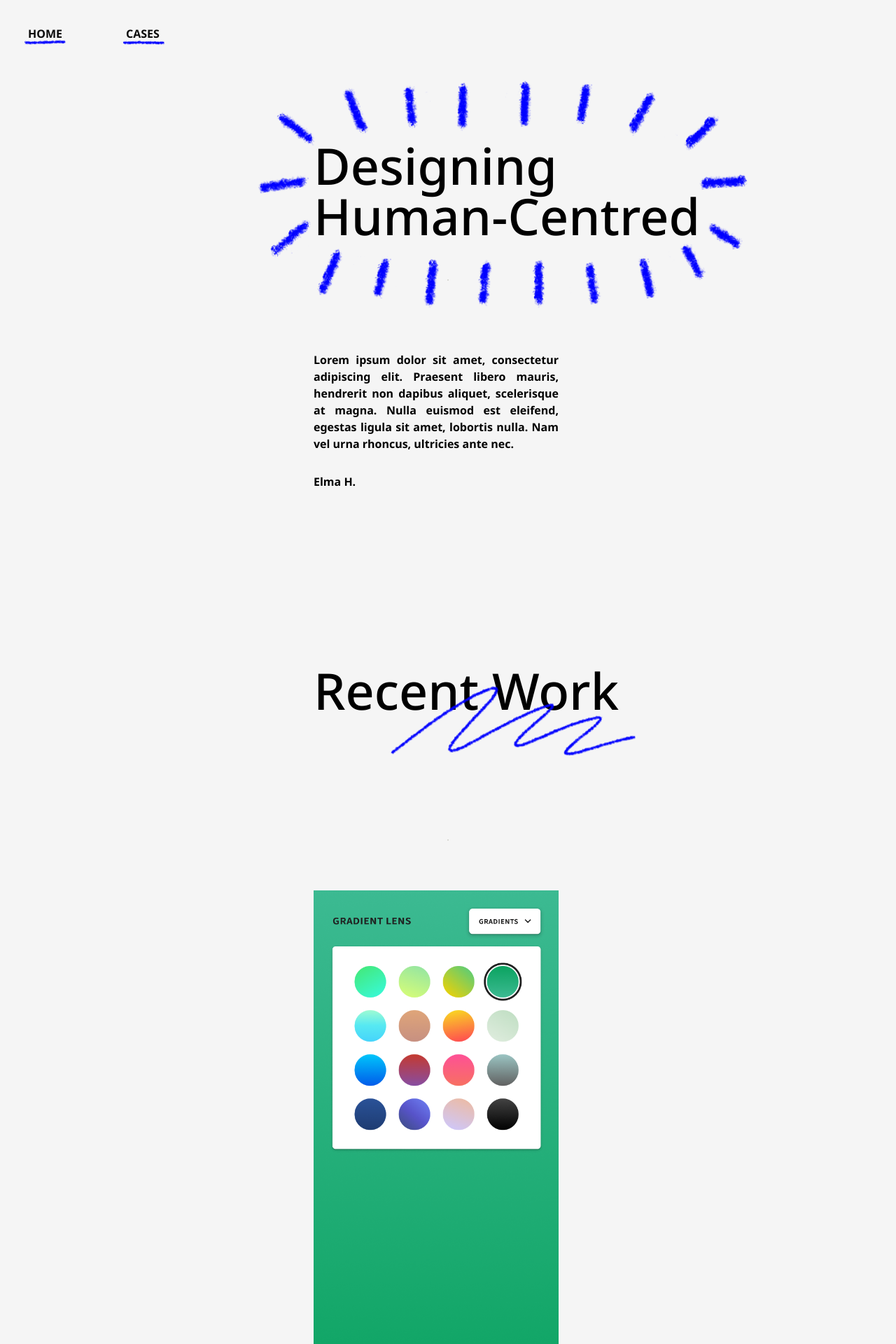
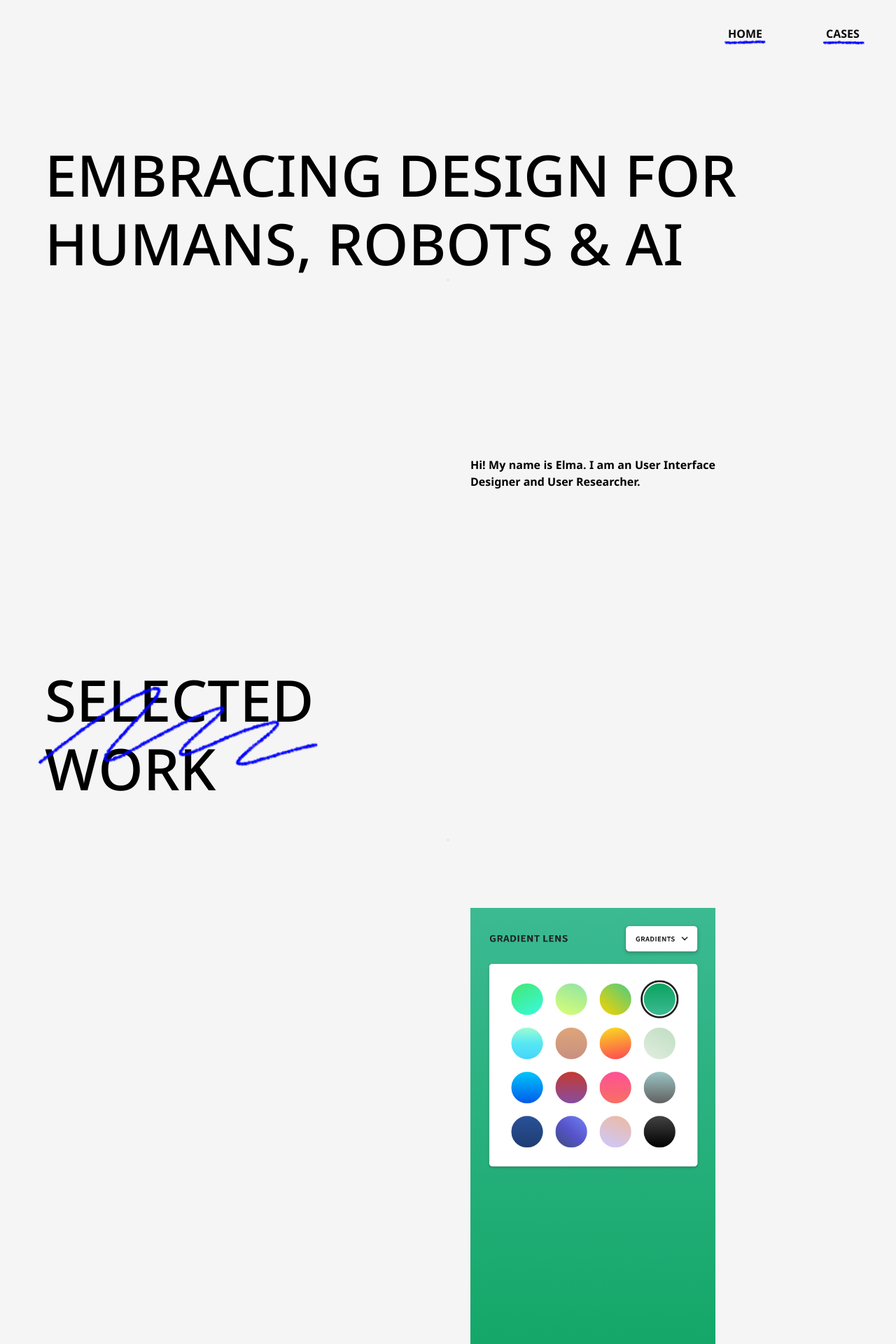
Before and after one commit to ElmaHarmsen/portfolio__2024, a Vue app: page / in a window 1280 px wide. Shown: the top 1920 px of the page at 70% size. Built offline with nearby package versions, Linux system fonts and the light colour scheme.

Commit message:
Design layout changes

```diff
--- a/src/App.vue
+++ b/src/App.vue
@@ -11,9 +11,10 @@ import { RouterView } from 'vue-router'
 @import './assets/fonts.css';
 
 h1 {
-  font-size: 72px;
-  text-transform: capitalize;
+  font-size: 52px;
+  line-height: 1.2;
   font-family: 'NotoSans-Medium';
+  text-transform: uppercase;
 }
 
 h2 {
@@ -27,4 +28,18 @@ p {
   font-family: 'NotoSans-Bold';
   text-align: justify;
 }
+
+@media (min-width: 1024px) {
+  h1 {
+    font-size: 82px;
+  }
+
+  h2 {
+    font-size: 16px;
+  }
+
+  p {
+    font-size: 16px;
+  }
+}
 </style>
--- a/src/assets/main.scss
+++ b/src/assets/main.scss
@@ -21,27 +21,57 @@
 
 .section-grid {
   display: grid;
-  grid-template-columns: 10% 1fr 5%;
-  grid-template-rows: 300px auto 150px 1fr;
+  grid-template-columns: 15% 1fr 15%;
+  grid-template-rows: 150px auto 150px 1fr 150px;
   min-height: 100vh;
+
+  &__title {
+    grid-column: 2;
+    grid-row-start: 2;
+    display: flex;
+    flex-flow: column nowrap;
+  }
+
+  &__content {
+    grid-column: 2;
+    grid-row-start: 4;
+    width: 100%;
+    display: flex;
+    flex-flow: column nowrap;
+    row-gap: 150px;
+
+    .content-item {
+      display: flex;
+      flex-flow: column nowrap;
+      row-gap: 30px;
+
+      &__heading {
+        text-transform: uppercase;
+      }
+    }
+
+    p {
+      text-align: justify;
+      background-color: var(--bg-white);
+    }
+  }
 }
 
 @media (min-width: 1024px) {
   .section-grid {
     display: grid;
-    grid-template-columns: 35% 1fr 5%;
-    grid-template-rows: 150px auto 250px 1fr 150px;
+    grid-template-columns: 5% 1fr 5% 1fr 5%;
+    grid-template-rows: 150px auto 150px 1fr 150px;
     min-height: 100vh;
 
     &__title {
       grid-column: 2;
       grid-row-start: 2;
-      display: flex;
-      flex-flow: column nowrap;
+      width: 100%;
     }
 
     &__content {
-      grid-column: 2;
+      grid-column: 4;
       grid-row-start: 4;
       width: 350px;
       display: flex;
--- a/src/components/AboutSection.vue
+++ b/src/components/AboutSection.vue
@@ -1,7 +1,10 @@
 <template>
   <section class="section-grid" id="about-section">
     <div class="section-grid__title">
-      <h1>A Little About Me</h1>
+      <h1>
+        A Little <br />
+        About Me
+      </h1>
       <img class="line-image" src="../assets/imgs/about-me.png" alt="circle over about me" />
     </div>
     <div class="section-grid__content">
@@ -35,8 +38,14 @@
 
 <style lang="scss" scoped>
 .line-image {
-  width: 350px;
-  transform: translateX(220px) translateY(-30px);
-  position: absolute;
+  width: 100%;
+}
+
+@media (min-width: 1024px) {
+  .line-image {
+    width: 450px;
+    transform: translateX(-30px) translateY(60px);
+    position: absolute;
+  }
 }
 </style>
--- a/src/components/ContactSection.vue
+++ b/src/components/ContactSection.vue
@@ -1,5 +1,5 @@
 <template>
-  <section class="footer-grid" id="contact-section">
+  <section class="section-grid" id="contact-section">
     <div class="section-grid__title">
       <h1>Say Hello</h1>
       <img
@@ -22,10 +22,15 @@
             <p>github/ElmaHarmsen</p>
           </div>
         </a>
+        <a
+          href="https://drive.google.com/file/d/1UZjNtQ9nmxyYSvrw8UkutdDfxknvxHN2/view?usp=sharing"
+          target="_blank"
+        >
           <div class="container">
             <img class="line-image" src="../assets/imgs/contact-links.png" alt="list item line" />
-          <p>drive.google/Resume</p>
+            <p>drive.google/resume</p>
           </div>
+        </a>
         <div class="container">
           <img class="line-image" src="../assets/imgs/contact-links.png" alt="list item line" />
           <p>elmaharmsen01@gmail.com</p>
@@ -37,14 +42,43 @@
 
 <style lang="scss" scoped>
 .line-image {
+  width: 20px;
+  // transform: translateX(-50px) translateY(10px);
+  // position: absolute;
+}
+
+.say-hello-image {
+  width: 100%;
+  // transform: translateX(-15px) translateY(80px);
+  // position: absolute;
+}
+
+.footer-grid {
+  display: grid;
+  grid-template-columns: 15% 1fr 15%;
+  grid-template-rows: 150px auto 150px 1fr 150px;
+
+  &__content {
+    grid-column: 2;
+    grid-row-start: 2;
+
+    .container {
+      display: flex;
+      flex-flow: column nowrap;
+    }
+  }
+}
+
+@media (min-width: 1024px) {
+  .line-image {
     width: 30px;
     transform: translateX(-50px) translateY(10px);
     position: absolute;
   }
 
   .say-hello-image {
-  width: 350px;
-  transform: translateX(-15px) translateY(80px);
+    width: 450px;
+    transform: translateX(20px) translateY(90px);
     position: absolute;
   }
 
@@ -67,4 +101,5 @@
       transform: translateX(50px);
     }
   }
+}
 </style>
--- a/src/components/DailyUIShowcase.vue
+++ b/src/components/DailyUIShowcase.vue
@@ -45,7 +45,7 @@
 <style lang="scss" scoped>
 .line-image {
   width: 400px;
-  transform: translateX(-40px) translateY(-60px);
+  transform: translateX(-40px) translateY(-50px);
   position: absolute;
 }
 
--- a/src/components/ExperienceSection.vue
+++ b/src/components/ExperienceSection.vue
@@ -1,7 +1,10 @@
 <template>
   <section class="section-grid" id="experience-section">
     <div class="section-grid__title">
-      <h1>Recent Work</h1>
+      <h1>
+        Selected <br />
+        Work
+      </h1>
       <img
         class="line-image"
         src="../assets/imgs/recent-work.png"
@@ -39,9 +42,9 @@
 
 <style lang="scss" scoped>
 .line-image {
-  width: 350px;
-  transform: translateX(110px) translateY(30px);
-  position: absolute;
+  width: 100%;
+  transform: translateX(0px) translateY(-50px);
+  position: relative;
 }
 
 .content-item {
@@ -50,7 +53,7 @@
   row-gap: 30px;
 
   &__image {
-    width: 350px;
+    width: 100%;
   }
 
   &__heading {
@@ -59,6 +62,20 @@
 
   &__arrow {
     width: 150px;
+  }
+}
+
+@media (min-width: 1024px) {
+  .line-image {
+    width: 400px;
+    transform: translateX(-10px) translateY(30px);
+    position: absolute;
+  }
+
+  .content-item {
+    &__image {
+      width: 350px;
+    }
   }
 }
 
--- a/src/components/HelloExperience.vue
+++ b/src/components/HelloExperience.vue
@@ -2,8 +2,8 @@
   <section class="landing-grid">
     <div class="landing-grid__title">
       <h1>
-        Design<br />
-        & UX
+        Designing <br />
+        Human-Centred
       </h1>
     </div>
   </section>
@@ -62,4 +62,39 @@
     }
   }
 }
+
+@media (min-width: 1024px) {
+  .landing-grid {
+    display: grid;
+    grid-template-columns: 5% 1fr 5% 1fr 5%;
+    grid-template-rows: 200px auto 100px 1fr 100px;
+    min-height: 100vh;
+
+    &__title {
+      grid-column: 2 / span 3;
+      grid-row: 3;
+    }
+
+    &__content {
+      grid-column: 4;
+      grid-row-start: 4;
+      width: 350px;
+
+      .content-item {
+        display: flex;
+        flex-flow: column nowrap;
+        justify-content: end;
+        row-gap: 30px;
+        height: 100%;
+      }
+    }
+    .image-container {
+      position: absolute;
+      right: calc(30% + 350px + 100px);
+      grid-column: 2;
+      grid-row: 3 / span 3;
+      align-self: end;
+    }
+  }
+}
 </style>
--- a/src/components/HelloWorld.vue
+++ b/src/components/HelloWorld.vue
@@ -2,23 +2,18 @@
   <section class="landing-grid">
     <div class="landing-grid__title">
       <h1>
-        Designing <br />
-        Human-Centred
+        Embracing Design for <br />
+        Humans, Robots & AI
       </h1>
-      <img
+      <!-- <img
         class="line-image"
         src="../assets/imgs/hello-world.png"
         alt="circle over designing human-centred"
-      />
+      /> -->
     </div>
     <div class="landing-grid__content">
       <div class="content-item">
-        <p>
-          Lorem ipsum dolor sit amet, consectetur adipiscing elit. Praesent libero mauris, hendrerit
-          non dapibus aliquet, scelerisque at magna. Nulla euismod est eleifend, egestas ligula sit
-          amet, lobortis nulla. Nam vel urna rhoncus, ultricies ante nec.
-        </p>
-        <p>Elma H.</p>
+        <p>Hi! My name is Elma. I am an User Interface Designer and User Researcher.</p>
       </div>
     </div>
   </section>
@@ -33,19 +28,19 @@
 
 .landing-grid {
   display: grid;
-  grid-template-columns: 35% 1fr 5%;
+  grid-template-columns: 5% 1fr 5%;
   grid-template-rows: 200px auto 100px 1fr 100px;
   min-height: 100vh;
 
   &__title {
     grid-column: 2;
-    grid-row-start: 2;
+    grid-row-start: 3;
   }
 
   &__content {
     grid-column: 2;
     grid-row-start: 4;
-    width: 350px;
+    width: 200px;
 
     .content-item {
       display: flex;
@@ -61,10 +56,40 @@
     grid-column: 2;
     grid-row: 3 / span 3;
     align-self: end;
+  }
+}
 
-    &__figure {
-      height: 350px;
-      grid-column-start: 2;
+@media (min-width: 1024px) {
+  .landing-grid {
+    display: grid;
+    grid-template-columns: 5% 1fr 5% 1fr 5%;
+    grid-template-rows: 200px auto 100px 1fr 100px;
+    min-height: 100vh;
+
+    &__title {
+      grid-column: 2 / span 3;
+      grid-row: 3;
+    }
+
+    &__content {
+      grid-column: 4;
+      grid-row-start: 4;
+      width: 350px;
+
+      .content-item {
+        display: flex;
+        flex-flow: column nowrap;
+        justify-content: end;
+        row-gap: 30px;
+        height: 100%;
+      }
+    }
+    .image-container {
+      position: absolute;
+      right: calc(30% + 350px + 100px);
+      grid-column: 2;
+      grid-row: 3 / span 3;
+      align-self: end;
     }
   }
 }
--- a/src/components/MainNavigation.vue
+++ b/src/components/MainNavigation.vue
@@ -64,7 +64,7 @@ const scrollIntoView = (id) => {
 .main-navigation {
   position: absolute;
   top: 40px;
-  left: 40px;
+  right: 40px;
 
   &__button {
     cursor: pointer;
--- a/src/components/RobotAIResearch.vue
+++ b/src/components/RobotAIResearch.vue
@@ -1,7 +1,10 @@
 <template>
   <section class="section-grid" id="research-section">
     <div class="section-grid__title">
-      <h1>Robot-AI Research</h1>
+      <h1>
+        Robot-AI <br />
+        Research
+      </h1>
       <img
         class="line-image"
         src="../assets/imgs/robot-ai.png"
@@ -78,8 +81,8 @@
 
 <style lang="scss" scoped>
 .line-image {
-  width: 350px;
-  transform: translateX(0px) translateY(60px);
+  width: 400px;
+  transform: translateX(0px) translateY(150px);
   position: absolute;
 }
 </style>
--- a/src/components/UXProject.vue
+++ b/src/components/UXProject.vue
@@ -66,7 +66,7 @@
 <style lang="scss" scoped>
 .line-image {
   width: 200px;
-  transform: translateX(-50px) translateY(-40px);
+  transform: translateX(-45px) translateY(-30px);
   position: absolute;
 }
 </style>
--- a/src/views/HomeView.vue
+++ b/src/views/HomeView.vue
@@ -9,7 +9,7 @@ import ContactSection from '../components/ContactSection.vue'
 <template>
   <main>
     <MainNavigation
-      homeNavItemOne="Recent Work"
+      homeNavItemOne="Selected Work"
       homeNavItemTwo="About Me"
       homeNavItemThree="Contact"
     />
```
Lines whose indentation alone changed are shown as unchanged.
